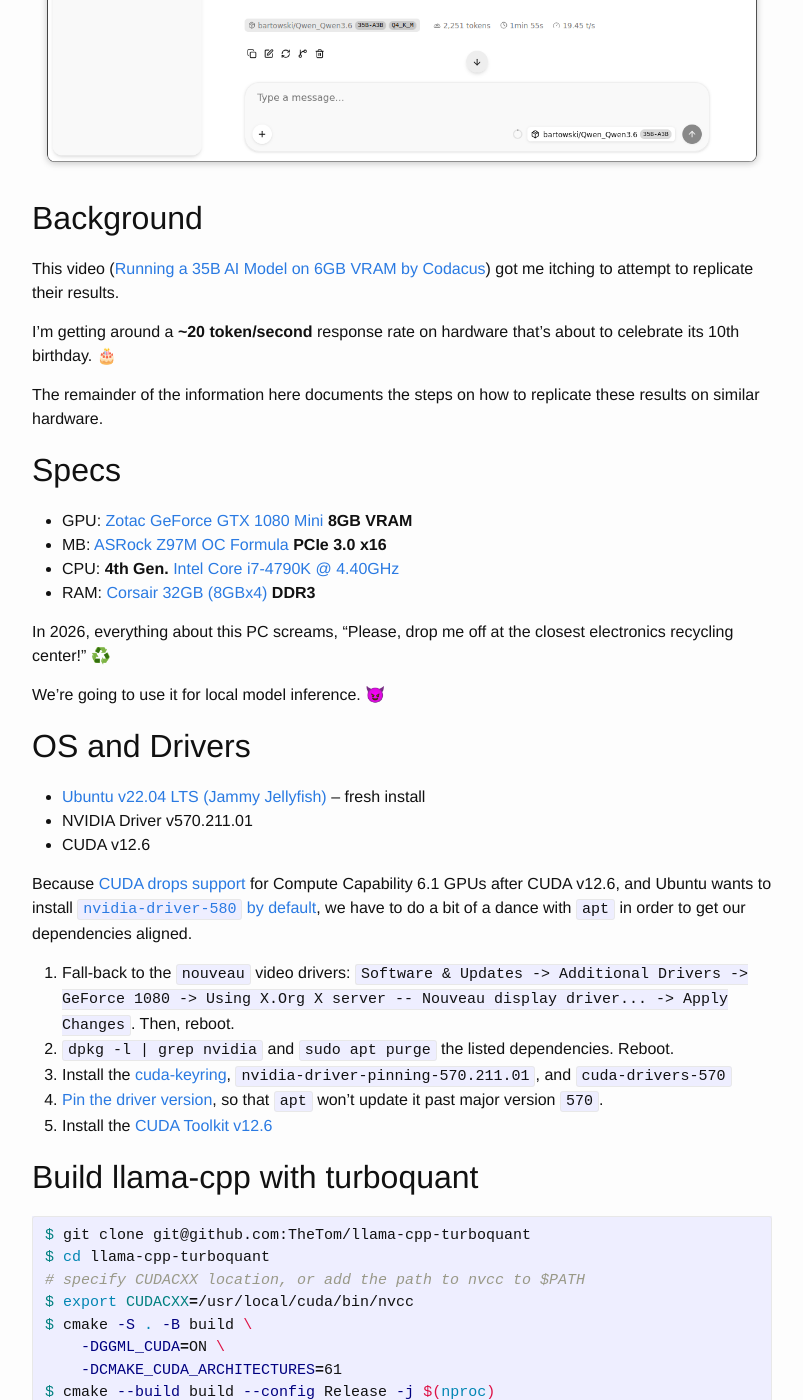
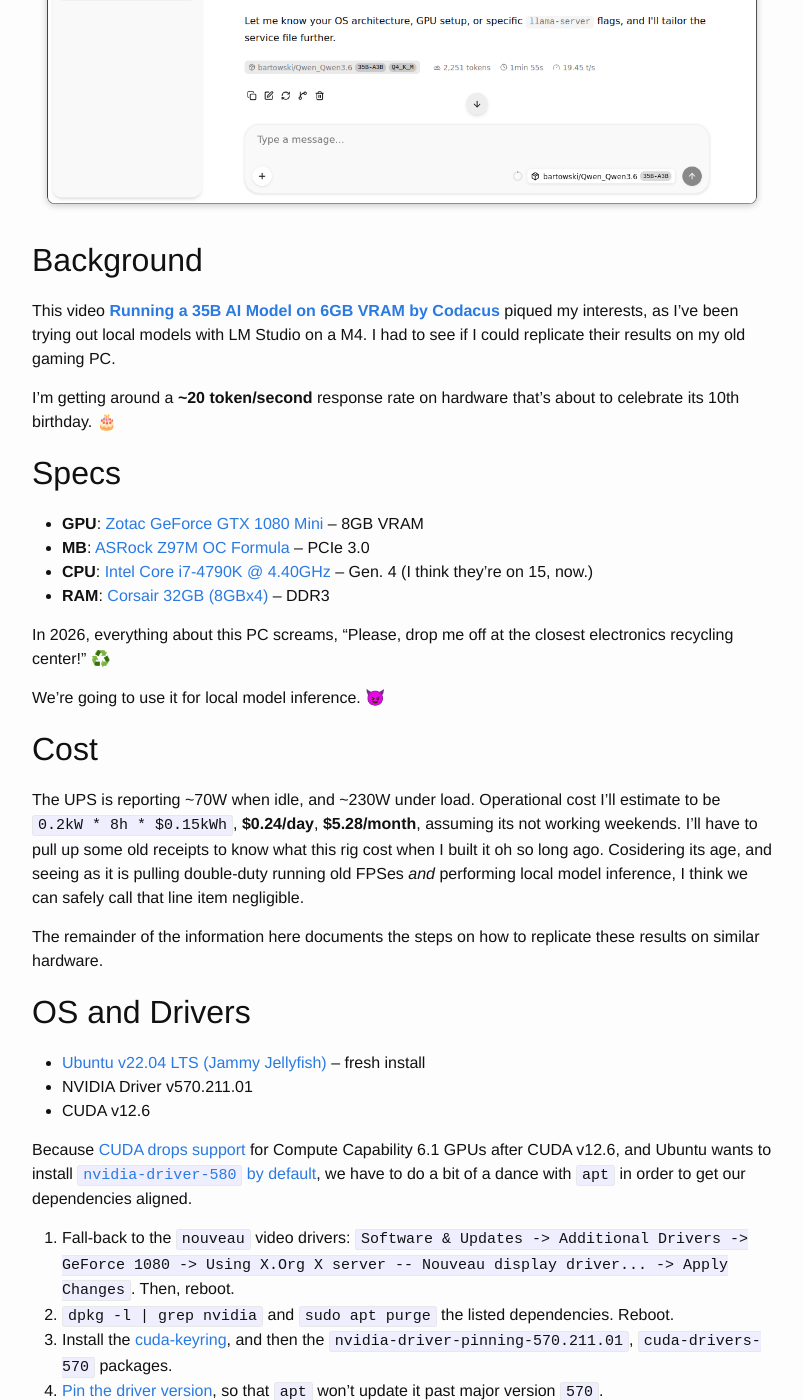
Before and after one commit to radavis/radavis.github.io, a Jekyll site: the page built from _posts/2026-08-19-local-llm-inference-on-legacy-hardware.md, in a window 1280 px wide and 1400 px high, scrolled down 576 px. Shown: the whole window, without its empty margins (238-1041 px from the left). Built offline with Jekyll 4.4.1, drawn with Linux system fonts in a browser that asks for light colours; our own code applies the rules of GitHub Pages for plain Markdown files; some of the changed text lies outside the part shown.

Commit message:
Completes local-llm article

````diff
--- a/_posts/2026-08-18-local-llm-inference-on-legacy-hardware.md
+++ b/_posts/2026-08-19-local-llm-inference-on-legacy-hardware.md
@@ -1,3 +1,10 @@
+---
+layout: post
+title: "Local LLM Inference on Legacy Hardware"
+date: 2026-08-19 10:00
+tags: llama.cpp qwen ai ubuntu
+---
+
 # Running a 35B Model on a GTX 1080
 
 How to run Qwen3.6 35B on hardware that's probably gathering dust somewhere.
@@ -6,22 +13,26 @@
 
 ## Background
 
-This video ([Running a 35B AI Model on 6GB VRAM by Codacus](https://www.youtube.com/watch?v=8F_5pdcD3HY)) got me itching to attempt to replicate their results.
+This video **[Running a 35B AI Model on 6GB VRAM by Codacus](https://www.youtube.com/watch?v=8F_5pdcD3HY)** piqued my interests, as I've been trying out local models with LM Studio on a M4. I had to see if I could replicate their results on my old gaming PC.
 
 I'm getting around a **~20 token/second** response rate on hardware that's about to celebrate its 10th birthday. 🎂
 
-The remainder of the information here documents the steps on how to replicate these results on similar hardware.
-
 ## Specs
 
-- GPU: [Zotac GeForce GTX 1080 Mini](https://www.zotac.com/us/product/graphics_card/zotac-geforce-gtx-1080-mini) **8GB VRAM**
-- MB: [ASRock Z97M OC Formula](https://www.asrock.com/mb/Intel/Z97M%20OC%20Formula/) **PCIe 3.0 x16**
-- CPU: **4th Gen.** [Intel Core i7-4790K @ 4.40GHz](https://www.intel.com/content/www/us/en/products/sku/80807/intel-core-i74790k-processor-8m-cache-up-to-4-40-ghz/specifications.html)
-- RAM: [Corsair 32GB (8GBx4)](https://www.corsair.com/us/en/p/memory/cmz8gx3m1a1600c9/vengeancea-a-8gb-ddr3-memory-kit-cmz8gx3m1a1600c9) **DDR3**
+- **GPU**: [Zotac GeForce GTX 1080 Mini](https://www.zotac.com/us/product/graphics_card/zotac-geforce-gtx-1080-mini) -- 8GB VRAM
+- **MB**: [ASRock Z97M OC Formula](https://www.asrock.com/mb/Intel/Z97M%20OC%20Formula/) -- PCIe 3.0
+- **CPU**: [Intel Core i7-4790K @ 4.40GHz](https://www.intel.com/content/www/us/en/products/sku/80807/intel-core-i74790k-processor-8m-cache-up-to-4-40-ghz/specifications.html) -- Gen. 4 (I think they're on 15, now.)
+- **RAM**: [Corsair 32GB (8GBx4)](https://www.corsair.com/us/en/p/memory/cmz8gx3m1a1600c9/vengeancea-a-8gb-ddr3-memory-kit-cmz8gx3m1a1600c9) -- DDR3
 
 In 2026, everything about this PC screams, "Please, drop me off at the closest electronics recycling center!" ♻️
 
 We're going to use it for local model inference. 😈
+
+## Cost
+
+The UPS is reporting ~70W when idle, and ~230W under load. Operational cost I'll estimate to be `0.2kW * 8h * $0.15kWh`, **$0.24/day**, **$5.28/month**, assuming its not working weekends. I'll have to pull up some old receipts to know what this rig cost when I built it oh so long ago. Cosidering its age, and seeing as it is pulling double-duty running old FPSes _and_ performing local model inference, I think we can safely call that line item negligible.
+
+The remainder of the information here documents the steps on how to replicate these results on similar hardware.
 
 ## OS and Drivers
 
@@ -33,7 +44,7 @@
 
 1. Fall-back to the `nouveau` video drivers: `Software & Updates -> Additional Drivers -> GeForce 1080 -> Using X.Org X server -- Nouveau display driver... -> Apply Changes`. Then, reboot.
 2. `dpkg -l | grep nvidia` and `sudo apt purge` the listed dependencies. Reboot.
-3. Install the [cuda-keyring](https://docs.nvidia.com/datacenter/tesla/driver-installation-guide/ubuntu.html#network-repository-enablement-amd64), `nvidia-driver-pinning-570.211.01`, and `cuda-drivers-570`
+3. Install the [cuda-keyring](https://docs.nvidia.com/datacenter/tesla/driver-installation-guide/ubuntu.html#network-repository-enablement-amd64), and then the `nvidia-driver-pinning-570.211.01`, `cuda-drivers-570` packages.
 4. [Pin the driver version](https://docs.nvidia.com/datacenter/tesla/driver-installation-guide/version-locking.html#apt), so that `apt` won't update it past major version `570`.
 5. Install the [CUDA Toolkit v12.6](https://developer.nvidia.com/cuda-12-6-3-download-archive?target_os=Linux&target_arch=x86_64&Distribution=Ubuntu&target_version=22.04&target_type=deb_network)
 
@@ -55,15 +66,14 @@
 ```bash
 $ curl -LsSf https://hf.co/cli/install.sh | bash
 $ hf --install-completion
-$ export HF_TOKEN=... # to enable faster downloads
+$ export HF_TOKEN=... # to auth w/ huggingface and enable faster downloads
 $ hf download hf://bartowski/Qwen_Qwen3.6-35B-A3B-GGUF/Qwen_Qwen3.6-35B-A3B-Q4_K_M.gguf
 ```
 
 ## Run llama-server
 
-[[source](https://www.youtube.com/watch?v=8F_5pdcD3HY)]
-
 ```bash
+# from llama-cpp-turboquant/build
 $ ./bin/llama-server \
     -hf bartowski/Qwen_Qwen3.6-35B-A3B-GGUF:Q4_K_M \
     --slot-save-path ~/.cache/llama-cpp \
@@ -86,4 +96,5 @@
 
 - [x] Connect VSCode ([VSCodium](https://github.com/VSCodium/vscodium#readme)) to your running model. I like [Continue.dev](https://docs.continue.dev/).
 - [x] Setup an agent harness such as [pi.dev](https://pi.dev/) with the [pi-llama-cpp extension](https://pi.dev/packages/pi-llama-cpp)
-- [x] Cancel your Claude subscription. 🤭
+- [x] Experiment with other models, such as [Gemma 4](https://huggingface.co/models?search=gemma+4)
+- [x] Cancel your [Claude subscription](https://claude.com/pricing). 🤭
````
